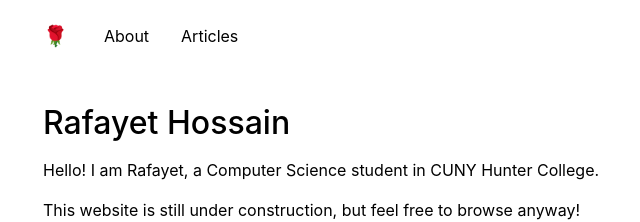
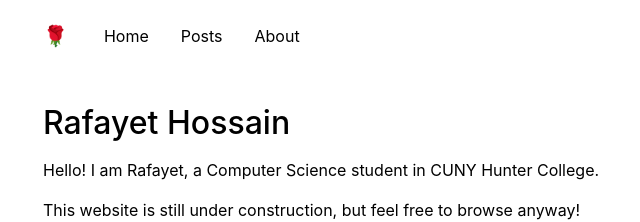
Before and after one commit to rafayet-git/hos.sh, a Jekyll site: the page built from pages/home.md, in a window 1280 px wide. Shown: the top 222 px of the page, without its empty margins (231-871 px from the left). Built offline with Jekyll 4.4.1, drawn with Linux system fonts in a browser that asks for light colours.

Commit message:
Rename articles to posts. Add about page

```diff
--- a/_config.yml
+++ b/_config.yml
@@ -32,10 +32,10 @@
 collections:
   posts:
     output: true
-    permalink: /articles/:title
+    permalink: /posts/:title
 
 paginate: 8
-paginate_path: /articles/:num
+paginate_path: /posts/:num
 
 sass:
   style: compressed
--- a/_includes/header.html
+++ b/_includes/header.html
@@ -8,8 +8,9 @@
             </button>
             <div class="collapse navbar-collapse" id="navbarNavAltMarkup">
                 <div class="navbar-nav ml-auto">
-                    <a class="nav-link" href="/">About</a>
-                    <a class="nav-link" href="/articles/">Articles</a>
+                    <a class="nav-link" href="/">Home</a>
+                    <a class="nav-link" href="/posts/">Posts</a>
+                    <a class="nav-link" href="/about">About</a>
                 </div>
             </div>
         </nav>
--- a/pages/about.md
+++ b/pages/about.md
@@ -1,13 +1,7 @@
 ---
 layout: page
 title: About
-permalink: /
+permalink: /about
 ---
 
 ## Rafayet Hossain
-
-Hello! I am Rafayet, a Computer Science student in CUNY Hunter College.
-
-This website is still under construction, but feel free to browse anyway!
-
-{% include external_links.html %}
--- /dev/null
+++ b/pages/home.md
@@ -0,0 +1,13 @@
+---
+layout: page
+title: About
+permalink: /
+---
+
+## Rafayet Hossain
+
+Hello! I am Rafayet, a Computer Science student in CUNY Hunter College.
+
+This website is still under construction, but feel free to browse anyway!
+
+{% include external_links.html %}
--- a/articles/index.html
+++ b/posts/index.html
@@ -1,6 +1,6 @@
 ---
 layout: default
-title: Articles
+title: Posts
 ---
 
 <div class="home">
```
